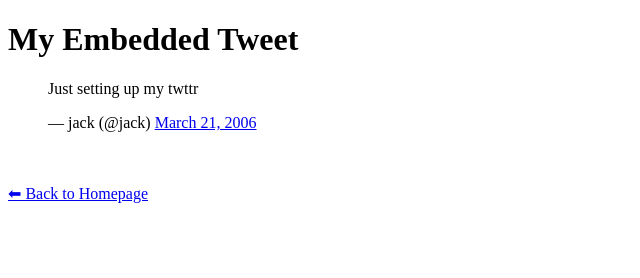
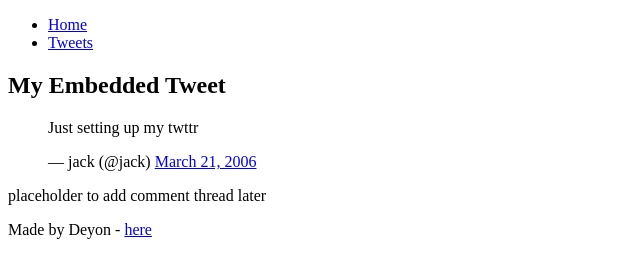
Before and after one commit to deyonavoseh/My_First_Portfolio, a plain HTML site: page html_basic/tweets.html in a window 1280 px wide. Shown: the whole page, without its empty margins (0-640 px from the left). Drawn offline with Linux system fonts and the light colour scheme.

Commit message:
add: html

```diff
--- a/html_basic/tweets.html
+++ b/html_basic/tweets.html
@@ -6,19 +6,32 @@
   <title>Tweets Page</title>
 </head>
 <body>
+  <header>
+    <ul>
+      <li><a href="index.html">Home</a></li>
+      <li><a href="tweets.html">Tweets</a></li>
+    </ul>
+  </header>
+
+  <main>
+    <article>
       <h1>My Embedded Tweet</h1>
 
       <!-- Embedded Tweet -->
       <blockquote class="twitter-tweet">
-    <p lang="en" dir="ltr">
-      Just setting up my twttr
-    </p>&mdash; jack (@jack)
+        <p lang="en" dir="ltr">Just setting up my twttr</p>&mdash; jack (@jack)
         <a href="https://twitter.com/jack/status/20?ref_src=twsrc%5Etfw">March 21, 2006</a>
       </blockquote>
       <script async src="https://platform.twitter.com/widgets.js" charset="utf-8"></script>
+    </article>
 
-  <br><br>
-  <!-- Link back to index.html -->
-  <a href="index.html">⬅ Back to Homepage</a>
+    <aside>
+      <p>placeholder to add comment thread later</p>
+    </aside>
+  </main>
+
+  <footer>
+    <p>Made by Deyon - <a href="https://example.com" target="_blank">here</a></p>
+  </footer>
 </body>
 </html>
```
Lines whose indentation alone changed are shown as unchanged.
